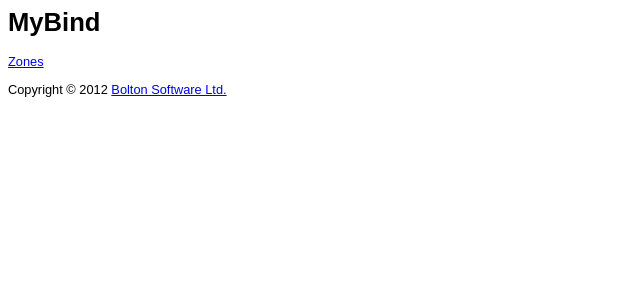
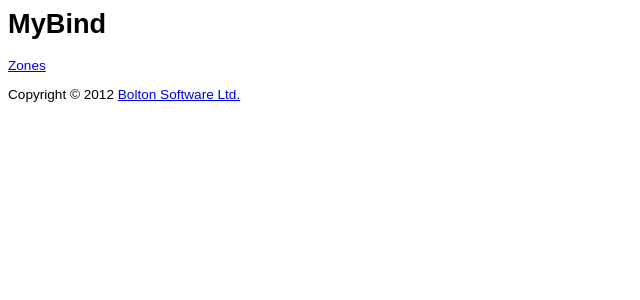
Before and after one commit to nbolton/mybind, a PHP site: page /mybind/ in a window 1280 px wide. Shown: the top 300 px of the page, without its empty margins (0-640 px from the left). Run offline with PHP 8.4, Linux system fonts and the light colour scheme.

Commit message:
made text slightly bigger.

```diff
--- a/web/css/main.css
+++ b/web/css/main.css
@@ -1,6 +1,6 @@
 body {
   font-family: arial;
-  font-size: 80%;
+  font-size: 85%;
 }
 
 td, th {
```
